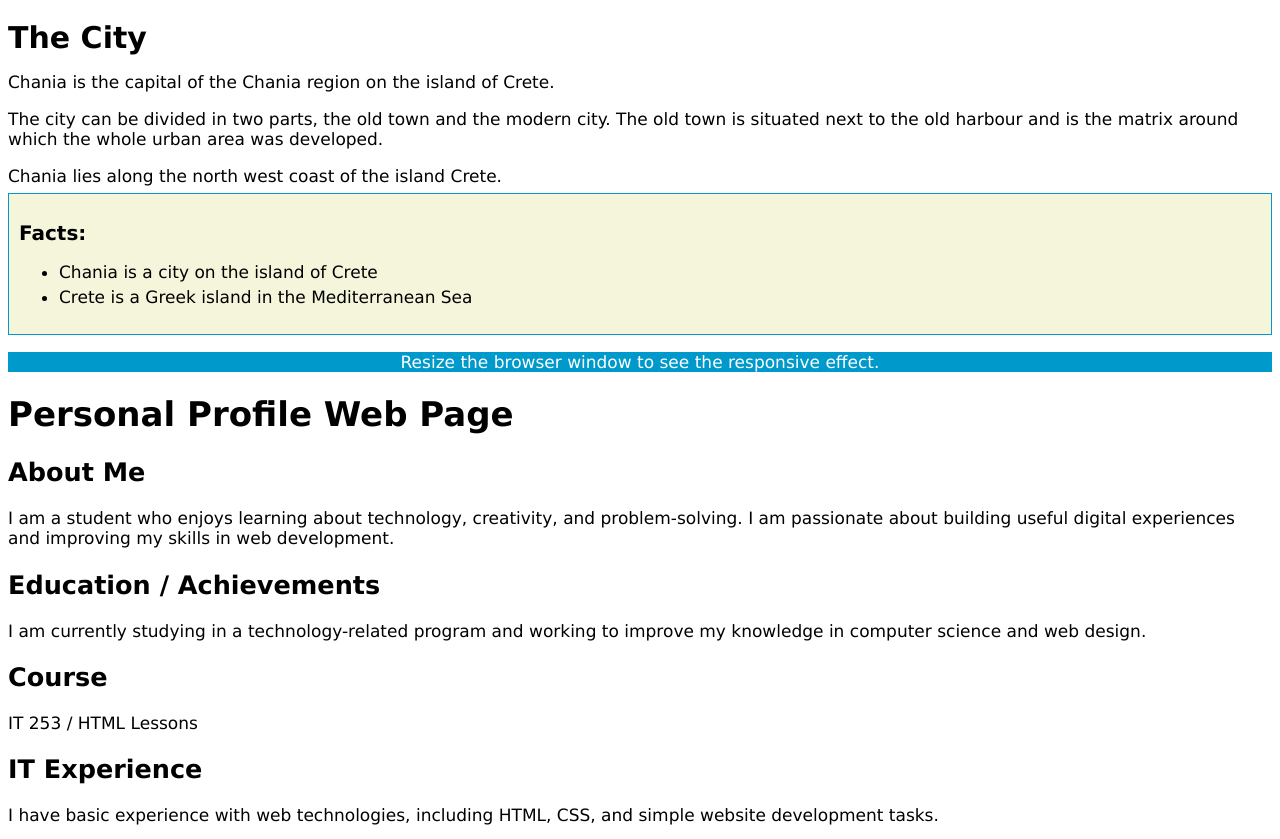
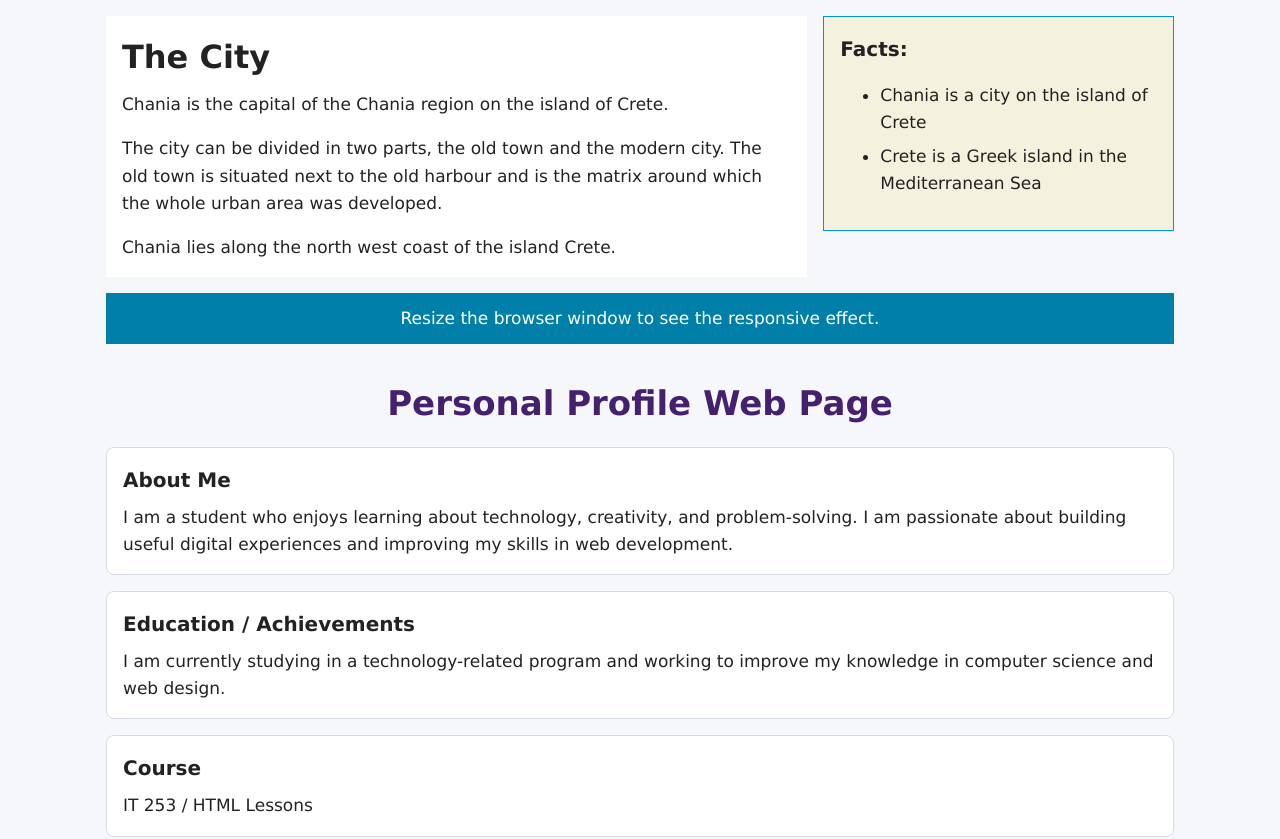
Before and after one commit to apcALTiglao/webprog-CS251_IT253-html-lessons, a plain HTML site: page introduction/index.html in a window 1280 px wide. Shown: the top 839 px of the page. Drawn offline with Linux system fonts and the light colour scheme; files that its build step writes are made by us from their sources.

Commit message:
Fix responsive stylesheet and profile page markup

```diff
--- a/introduction/index.html
+++ b/introduction/index.html
@@ -3,75 +3,74 @@
 <head>
   <meta charset="UTF-8" />
   <meta name="viewport" content="width=device-width, initial-scale=1.0" />
-  <link rel="stylesheet" href="css/rwd.css?version=0.1">
-  <meta name="viewport" content="width=device-width, initial-scale=1.0">
+  <link rel="stylesheet" href="rwd.css?version=0.2" />
   <title>Personal Profile</title>
 </head>
 <body>
-
-
-
-  <div class="content">
+  <main>
+    <div class="grid-container">
+      <section class="content">
         <h1>The City</h1>
         <p>Chania is the capital of the Chania region on the island of Crete.</p>
         <p>The city can be divided in two parts, the old town and the modern city. The old town is situated next to the old harbour and is the matrix around which the whole urban area was developed.</p>
         <p>Chania lies along the north west coast of the island Crete.</p>
-</div>
+      </section>
 
-<div class="facts">
+      <aside class="facts">
         <h2>Facts:</h2>
         <ul>
           <li>Chania is a city on the island of Crete</li>
           <li>Crete is a Greek island in the Mediterranean Sea</li>
         </ul>
+      </aside>
+
+      <footer class="footer">
+        <p>Resize the browser window to see the responsive effect.</p>
+      </footer>
     </div>
 
-<div class="footer"><p>Resize the browser window to see the responsive effect.</p></div>
+    <h1 class="profile-title">Personal Profile Web Page</h1>
 
-</div>
-
-</body>
-</html>
-
-  <h1>Personal Profile Web Page</h1>
-
-  <section>
+    <section class="profile-section">
       <h2>About Me</h2>
       <p>I am a student who enjoys learning about technology, creativity, and problem-solving. I am passionate about building useful digital experiences and improving my skills in web development.</p>
     </section>
 
-  <section>
+    <section class="profile-section">
       <h2>Education / Achievements</h2>
       <p>I am currently studying in a technology-related program and working to improve my knowledge in computer science and web design.</p>
     </section>
 
-  <section>
+    <section class="profile-section">
       <h2>Course</h2>
       <p>IT 253 / HTML Lessons</p>
     </section>
 
-  <section>
+    <section class="profile-section">
       <h2>IT Experience</h2>
       <p>I have basic experience with web technologies, including HTML, CSS, and simple website development tasks.</p>
     </section>
 
-  <section>
+    <section class="profile-section">
       <h2>Hobbies &amp; Interests</h2>
       <p>I enjoy learning new technologies, exploring creative design ideas, and spending time improving my digital skills.</p>
     </section>
 
-  <section>
+    <section class="profile-section">
       <h2>Goals In Life / Dream</h2>
       <p>My goal is to become a skilled and successful technology professional who can create meaningful and useful projects.</p>
     </section>
 
-  <section>
+    <section class="profile-section">
       <h2>Picture Gallery</h2>
-    <img src="Media (2).jpg" alt="Gallery image 1" width="500" />
-    <img src="Media (3).jpg" alt="Gallery image 2" width="500" />
-    <img src="Media (4).jpg" alt="Gallery image 3" width="500" />
-    <img src="Media (5).jpg" alt="Gallery image 4" width="500" />
-    <img src="Media (6).jpg" alt="Gallery image 5" width="500" />
+      <div class="profile-gallery">
+        <img src="Media (2).jpg" alt="Gallery image 1" />
+        <img src="Media (3).jpg" alt="Gallery image 2" />
+        <img src="Media (4).jpg" alt="Gallery image 3" />
+        <img src="Media (5).jpg" alt="Gallery image 4" />
+        <img src="Media (6).jpg" alt="Gallery image 5" />
+      </div>
     </section>
+  </main>
 </body>
 </html>
--- a/introduction/rwd.css
+++ b/introduction/rwd.css
@@ -1,111 +1,120 @@
-<!DOCTYPE html>
-<html>
-<head>
-<meta name="viewport" content="width=device-width, initial-scale=1.0">
-<style>
 * {
   box-sizing: border-box;
 }
 
 body {
-  font-family: "Lucida Sans", sans-serif;
+  max-width: 1100px;
+  margin: 0 auto;
+  padding: 1rem;
+  color: #222;
+  background: #f5f7fa;
+  font-family: "Lucida Sans", Arial, sans-serif;
   font-size: 17px;
+  line-height: 1.6;
+}
+
+h1,
+h2,
+p {
+  margin-top: 0;
 }
 
 .grid-container {
   display: grid;
   grid-template-areas:
-    'header'
-    'menu'
-    'main'
-    'facts'
-    'footer';
-  background-color: white;
-  gap: 10px;
-}
-
-.header {
-  grid-area: header;
-  background-color: purple;
-  text-align: center;
-  color: #ffffff;
-}
-
-.header > h1 {
-  font-size: 40px;
-}
-
-.menu {
-  grid-area: menu;
-  }
-
-.menu ul {
-  list-style-type: none;
-  margin: 0;
-  padding: 0;
-}
-
-.menu li {
-  padding: 8px;
-  margin-bottom: 7px;
-  background-color: #33b5e5;
-  color: #ffffff;
-}
-
-.menu li:hover {
-  background-color: #0099cc;
+    "main"
+    "facts"
+    "footer";
+  gap: 1rem;
+  margin-bottom: 2rem;
 }
 
 .content {
   grid-area: main;
+  min-width: 0;
+  padding: 1rem;
+  background: #fff;
 }
 
-.content > h1 {
-  font-size: 30px;
-  margin-bottom: 7px;
+.content h1 {
+  margin-bottom: 0.5rem;
+  font-size: clamp(1.6rem, 4vw, 2rem);
 }
 
-.content > p {
-  margin-bottom: 7px;
+.content p:last-child {
+  margin-bottom: 0;
 }
 
 .facts {
   grid-area: facts;
+  min-width: 0;
+  padding: 1rem;
   border: 1px solid #0099cc;
-  background-color: beige;
-  padding: 10px;
+  background: #f5f1df;
 }
 
-.facts > h2 {
-  font-size: 20px;
+.facts h2 {
+  font-size: 1.25rem;
 }
 
-.facts li {
-  margin-bottom: 5px;
+.facts li + li {
+  margin-top: 0.4rem;
 }
 
 .footer {
   grid-area: footer;
-  background-color: #0099cc;
-  color: #ffffff;
+  padding: 0.75rem 1rem;
+  color: #fff;
+  background: #007fa8;
   text-align: center;
 }
 
-@media (min-width: 600px) {
-  .header {grid-area: 1 / span 6;}
-  .menu {grid-area: 2 / span 1;}
-  .content {grid-area: 2 / span 4;}
-  .facts {grid-area: 3 / span 6;}
-  .footer {grid-area: 4 / span 6;}
+.footer p {
+  margin: 0;
 }
 
-@media (min-width: 768px) {
-  .header {grid-area: 1 / span 6;}
-  .menu {grid-area: 2 / span 1;}
-  .content {grid-area: 2 / span 4;}
-  .facts {grid-area: 2 / span 1;}
-  .footer {grid-area: 3 / span 6;}
+.profile-title {
+  margin-bottom: 1rem;
+  color: #45206f;
+  text-align: center;
 }
-</style>
-</head>
-<body>
+
+.profile-section {
+  margin-bottom: 1rem;
+  padding: 1rem;
+  border: 1px solid #d5dce5;
+  border-radius: 0.5rem;
+  background: #fff;
+}
+
+.profile-section h2 {
+  margin-bottom: 0.5rem;
+  font-size: 1.25rem;
+}
+
+.profile-section p {
+  margin-bottom: 0;
+}
+
+.profile-gallery {
+  display: grid;
+  grid-template-columns: repeat(auto-fit, minmax(min(100%, 220px), 1fr));
+  gap: 0.75rem;
+}
+
+.profile-gallery img {
+  display: block;
+  width: 100%;
+  height: auto;
+  border-radius: 0.35rem;
+}
+
+@media (min-width: 600px) {
+  .grid-container {
+    grid-template-areas:
+      "main facts"
+      "footer footer";
+    grid-template-columns: minmax(0, 2fr) minmax(220px, 1fr);
+    align-items: start;
+  }
+}
```
Lines whose indentation alone changed are shown as unchanged.
